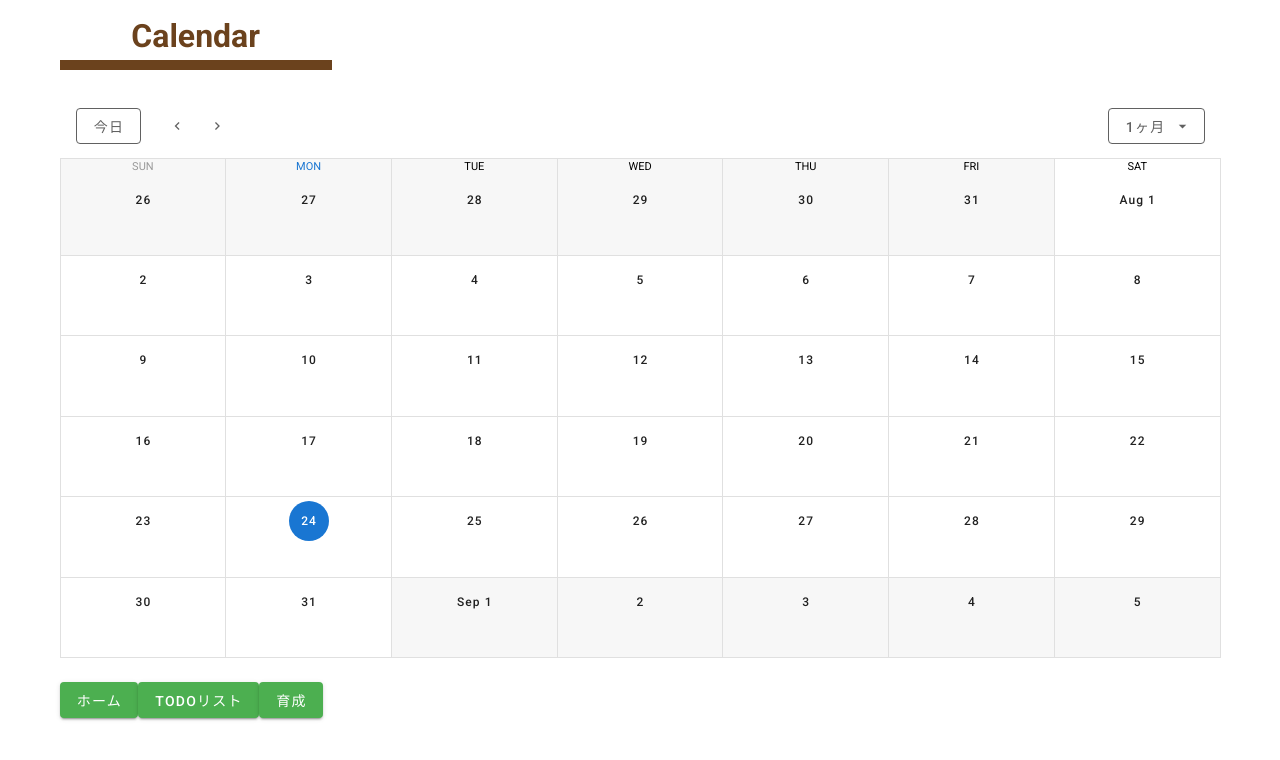
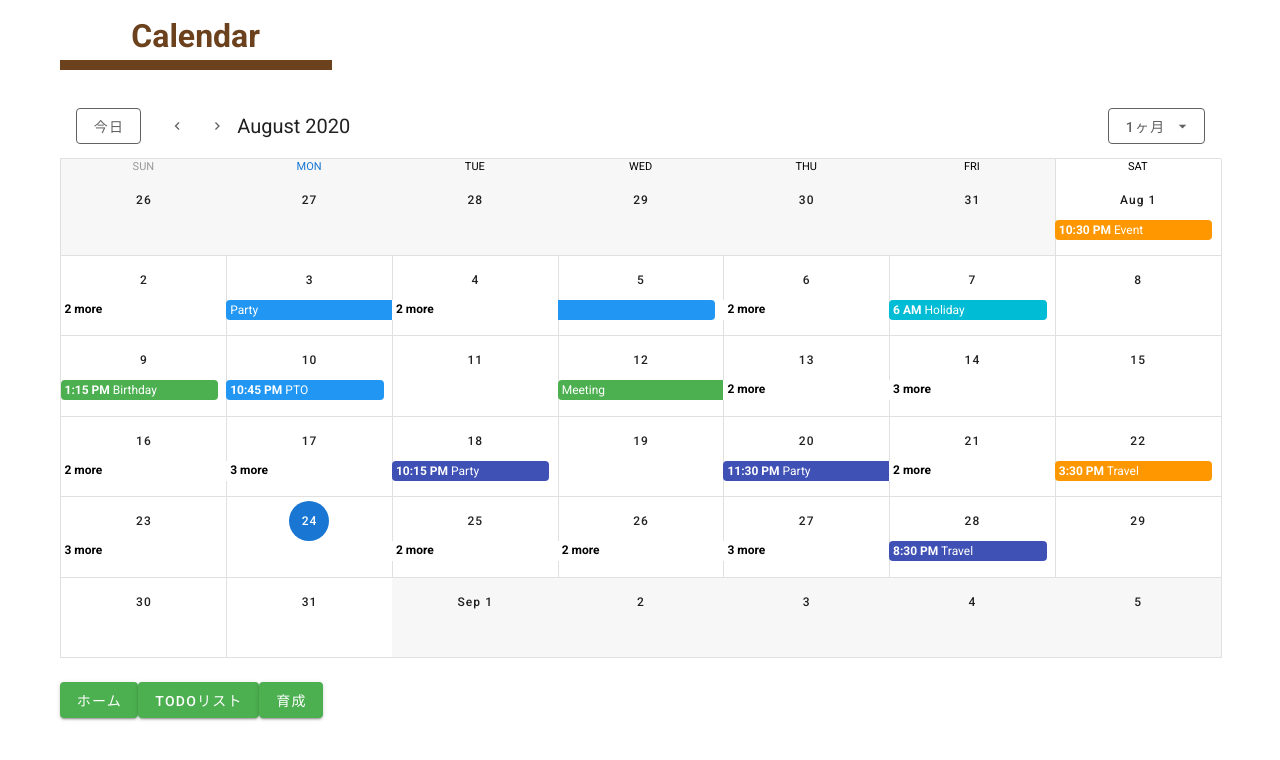
Before and after one commit to KK56ken/HackU_2020_vol.2_sysken, a Vue app in the folder raise_todo/: page /calendar in a window 1280 px wide. Shown: the top 760 px of the page. Built offline with nearby package versions, Linux system fonts and the light colour scheme.

Commit message:
[Re]和田カレンダー作成

```diff
--- a/raise_todo/src/pages/Calendar.vue
+++ b/raise_todo/src/pages/Calendar.vue
@@ -154,6 +154,69 @@ export default {
     mounted () {
       this.$refs.calendar.checkChange()
     },
+    methods: {
+      viewDay ({ date }) {
+        this.focus = date
+        this.type = 'day'
+      },
+      getEventColor (event) {
+        return event.color
+      },
+      setToday () {
+        this.focus = ''
+      },
+      prev () {
+        this.$refs.calendar.prev()
+      },
+      next () {
+        this.$refs.calendar.next()
+      },
+      showEvent ({ nativeEvent, event }) {
+        const open = () => {
+          this.selectedEvent = event
+          this.selectedElement = nativeEvent.target
+          setTimeout(() => this.selectedOpen = true, 10)
+        }
+
+        if (this.selectedOpen) {
+          this.selectedOpen = false
+          setTimeout(open, 10)
+        } else {
+          open()
+        }
+
+        nativeEvent.stopPropagation()
+      },
+      updateRange ({ start, end }) {
+        const events = []
+
+        const min = new Date(`${start.date}T00:00:00`)
+        const max = new Date(`${end.date}T23:59:59`)
+        const days = (max.getTime() - min.getTime()) / 86400000
+        const eventCount = this.rnd(days, days + 20)
+
+        for (let i = 0; i < eventCount; i++) {
+          const allDay = this.rnd(0, 3) === 0
+          const firstTimestamp = this.rnd(min.getTime(), max.getTime())
+          const first = new Date(firstTimestamp - (firstTimestamp % 900000))
+          const secondTimestamp = this.rnd(2, allDay ? 288 : 8) * 900000
+          const second = new Date(first.getTime() + secondTimestamp)
+
+          events.push({
+            name: this.names[this.rnd(0, this.names.length - 1)],
+            start: first,
+            end: second,
+            color: this.colors[this.rnd(0, this.colors.length - 1)],
+            timed: !allDay,
+          })
+        }
+
+        this.events = events
+      },
+      rnd (a, b) {
+        return Math.floor((b - a + 1) * Math.random()) + a
+      },
+    },
 };
 </script>
 <style>
```
